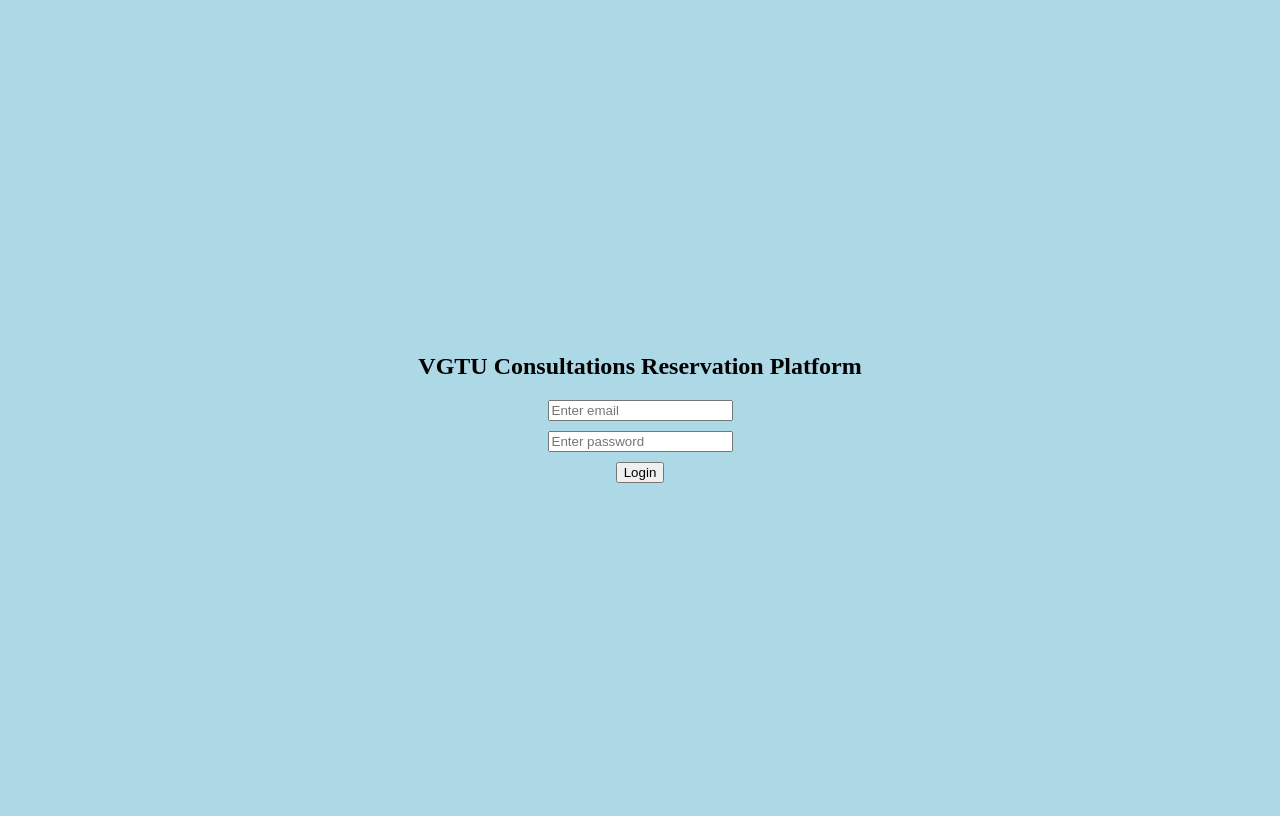
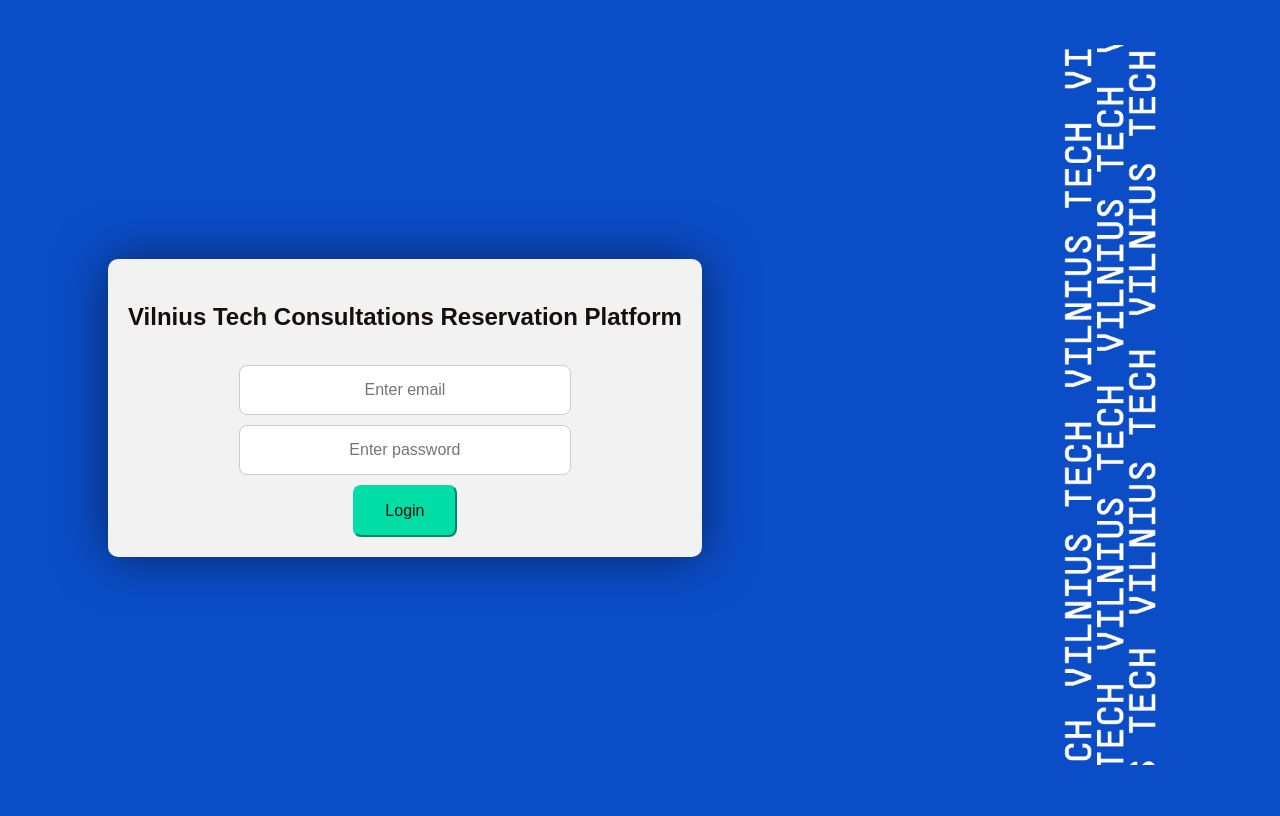
Before and after one commit to Srinidhigpr/SrinidhiGopalraj-oop-coursework-comm-platform, a Flask app: page / in a window 1280 px wide. Run offline with Flask 3, Linux system fonts and the light colour scheme.

Commit message:
login css complete

```diff
--- a/static/styles.css
+++ b/static/styles.css
@@ -1,24 +1,48 @@
 body {
-    background-color: lightblue;
+  background-color: #0B4DC7;
+  line-height: 1.5;
+  font-family: 'Space Grotesk', sans-serif;
+  font-weight: 600;
 }
 
 .container {
   display: flex;
-    justify-content: center;
-    align-items: center;
+  justify-content: center; /* Center horizontally */
+  align-items: center; /* Center vertically */
   height: 100vh;
+  margin-left: 100px;
+
+}
+h2 {
+  color:#180d0d ;
 }
 
-  input[type=password] {
+input{
+  border-radius: 8px;
+  border: 1px solid #ccc;
+  width: 300px;
+  padding: 15px;
+  font-size: 16px;
+  text-align: center;
   margin-top: 10px;
+
 }
 
 .btn-primary {
+  border-color: #00DDA5;
+  color: #180c0c;
+  padding: 15px 30px;
+  border-radius: 8px;
+  transition: all 0.3s ease;
+  font-size: 16px;
   margin-top: 10px;
+  cursor: pointer;
+  background-color: #00DDA5
 }
 
-  .btn-primary {
-    margin-top: 10px;
+.btn-primary:hover {
+  background-color: #14f5bc;
+  border-color: #0bf1b8;
 }
 
 .flash-messages {
@@ -26,3 +50,20 @@
   padding: 0;
   margin-top: 10px;
 }
+.gif-container {
+  flex: 1;
+  margin-left: 300px; /* Adjust as needed */
+}
+
+.gif {
+  max-width: 100%;
+  height: 720px;
+}
+
+.wrapper {
+  background-color: #f2f2f2; /* Grey background color */
+  padding: 20px; /* Add some padding */
+  border-radius: 10px; /* Add rounded corners */
+  box-shadow: 0 0 50px rgba(0, 0, 0, 0.5); /* Add a shadow for depth */
+
+}
--- a/templates/index.html
+++ b/templates/index.html
@@ -10,9 +10,10 @@
 </head>
 <body>
     <div class="container text-center">
+        <div class="wrapper">
             <div class="row justify-content-center text-center">
                 <div class="col-sm-12 text-center">
-                <h2 class="text-lg">VGTU Consultations Reservation Platform </h2>
+                    <h2 class="text-lg"> Vilnius Tech Consultations Reservation Platform </h2>
                     <form action="/" method="POST">
                         <div class="form-group">
                             <div style="text-align: center;">
@@ -44,5 +45,9 @@
                 </div>
             </div>
         </div>
+        <div class="gif-container">
+            <img src="static/animated_bg.gif" alt="GIF" class="gif">
+        </div>
+    </div>
 </body>
 </html>
```
Also changed, not shown: static/animated_bg.gif (added). Lines whose indentation alone changed are shown as unchanged.
